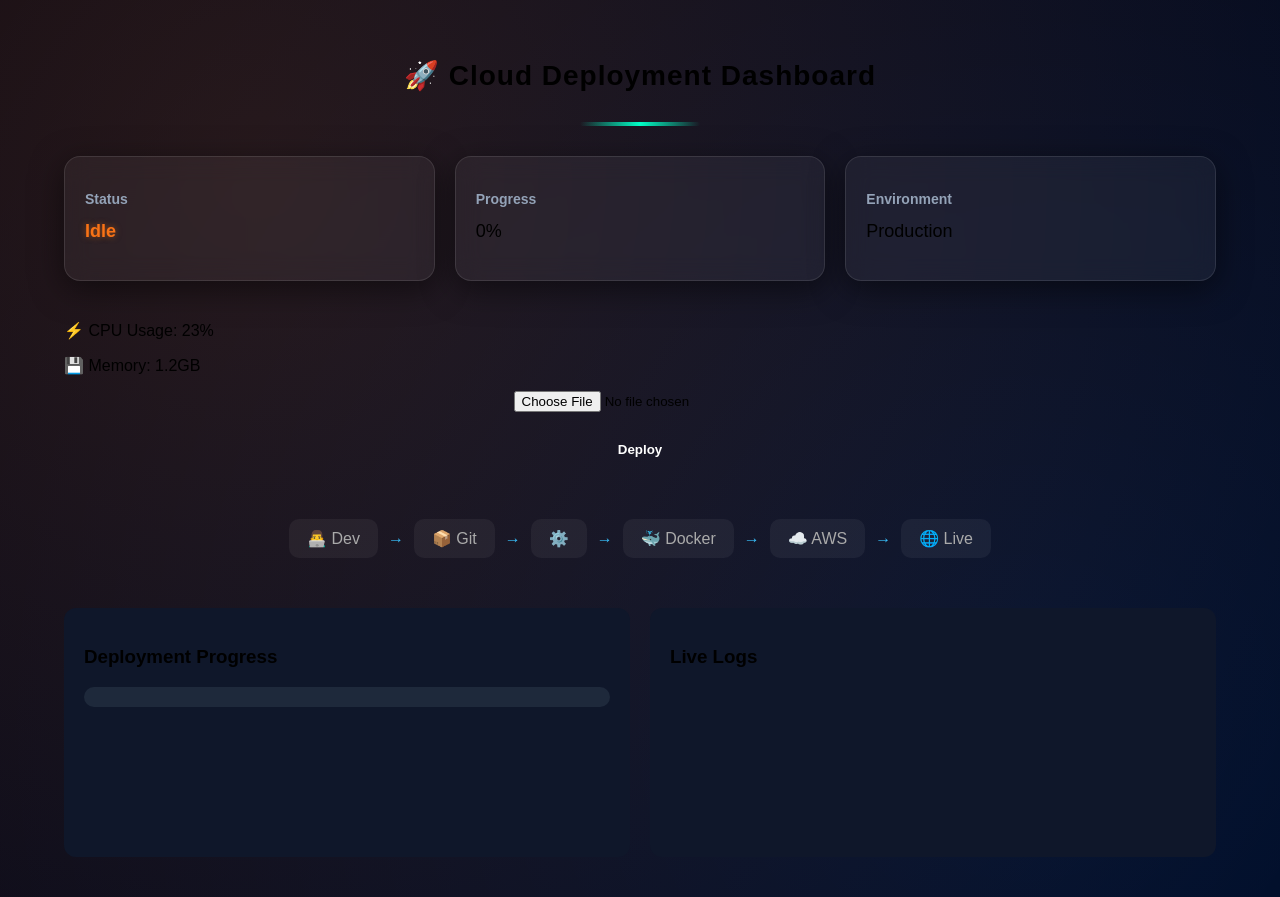
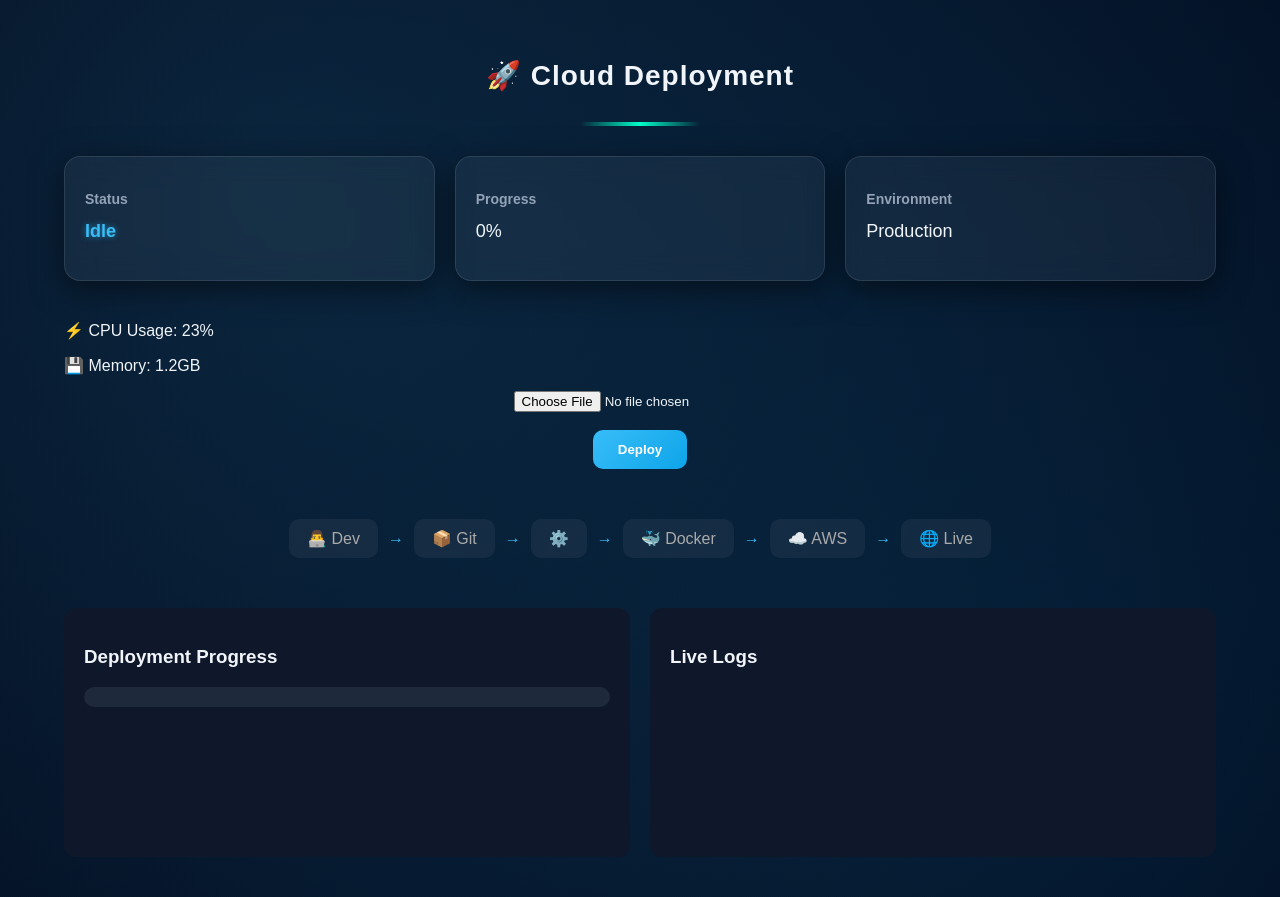
Before and after one commit to PunyaKP/cloud-deployment-system, a Flask app: page / in a window 1280 px wide. Run offline with Flask 3, Linux system fonts and the light colour scheme.

Commit message:
Auto deploy commit

```diff
--- a/templates/index.html
+++ b/templates/index.html
@@ -4,25 +4,30 @@
     <title>Cloud Deployment</title>
     <style>
         :root {
-    --primary: #f97316;   /* main orange */
-    --secondary: #ea580c; /* darker orange */
-    --bg: #020617;
-    --card: #0f172a;
-    --text: #e2e8f0;
+    --bg: #020617;            /* deep black-blue */
+    --card: #0f172a;          /* dark blue */
+    --card-light: #1e293b;    /* slightly lighter */
+
+    --primary: #38bdf8;       /* light blue */
+    --secondary: #0ea5e9;     /* blue */
+
+    --text: #f1f5f9;          /* white */
+    --muted: #94a3b8;         /* soft gray */
 }
     body {
-        margin: 0;
-        font-family: 'Poppins', sans-serif;
+    margin: 0;
+    font-family: 'Poppins', sans-serif;
 
-         background:
-            radial-gradient(circle at 20% 20%, rgba(249,115,22,0.15), transparent),
-            radial-gradient(circle at 80% 80%, rgba(0,114,255,0.12), transparent),
-            #020617;
+    background:
+        radial-gradient(circle at 20% 20%, rgba(56,189,248,0.15), transparent),
+        radial-gradient(circle at 80% 80%, rgba(14,165,233,0.12), transparent),
+        var(--bg);
 
-        min-height: 100vh;
-        overflow-x: hidden;
+    color: var(--text);
+
+    min-height: 100vh;
+    overflow-x: hidden;
 }
-
 /* container */
 .container {
     width: 90%;
@@ -48,45 +53,27 @@ h1 {
 
 .card {
     flex: 1;
+    background: rgba(15, 23, 42, 0.85);
+    backdrop-filter: blur(14px);
+
     padding: 20px;
-    border-radius: 16px;
+    border-radius: 14px;
 
-    background: rgba(255,255,255,0.05);
-    backdrop-filter: blur(12px);
-
-    border: 1px solid rgba(255,255,255,0.1);
+    border: 1px solid rgba(255,255,255,0.08);
 
     box-shadow:
-        0 8px 32px rgba(0,0,0,0.5),
-        inset 0 0 10px rgba(255,255,255,0.05);
+        0 10px 30px rgba(0,0,0,0.6),
+        0 0 20px rgba(56,189,248,0.05);
 
-    transition: all 0.3s ease;
-    position: relative;
-    overflow: hidden;
-    .card::before {
-    content: "";
-    position: absolute;
-    top: 0;
-    left: -100%;
-    width: 100%;
-    height: 3px;
-
-    background: linear-gradient(90deg, transparent, #00ffcc, transparent);
-    transition: 0.5s;
-}
-
-.card:hover::before {
-    left: 100%;
-}
+    transition: 0.3s;
 }
 .card:hover {
-    transform: translateY(-6px) scale(1.01);
+    transform: translateY(-6px) scale(1.02);
 
     box-shadow:
-        0 15px 40px rgba(0,0,0,0.7),
-        0 0 20px rgba(0,255,204,0.4);
+        0 20px 40px rgba(0,0,0,0.8),
+        0 0 25px rgba(56,189,248,0.15);
 }
-
 
 
 /* form */
@@ -96,7 +83,7 @@ form {
 }
 
 button {
-    background: linear-gradient(135deg, var(--primary),varr(--secondary));
+    background: linear-gradient(135deg, var(--primary),var(--secondary));
     border: none;
     padding: 12px 25px;
     border-radius: 10px;
@@ -108,7 +95,7 @@ button {
 
 button:hover {
     transform: scale(1.05);
-    box-shadow: 0 0 20px rgba(249, 115, 22, 0.4);
+    box-shadow: 0 0 20px rgba(56,189,248,0.3);
 }
 
 /* pipeline */
@@ -190,20 +177,19 @@ button:hover {
 #progressBar {
     height: 100%;
     width: 0%;
+    background: linear-gradient(90deg, var(--primary), var(--secondary));
 
-    background: var(--primary);
+    transition: width 0.5s ease-in-out;
 
-    transition: width 0.6s cubic-bezier(0.4, 0, 0.2, 1);
-
-    #progressBar {
-    box-shadow: 0 0 8px rgba(249, 115, 22, 0.5);
-}
+    box-shadow:
+        0 0 10px rgba(56,189,248,0.6),
+        0 0 20px rgba(56,189,248,0.4);
 }
 
 #statusText {
     font-weight: bold;
     color: var(--primary);
-    text-shadow: 0 0 6px rgba(249, 115, 22, 0.5);
+    text-shadow: 0 0 6px rgba(56,189,248,0.6);
 }
 
 #statusText.active {
@@ -247,7 +233,7 @@ h1 {
 <div class="container">
 
     <!-- HEADER -->
-    <h1>🚀 Cloud Deployment Dashboard</h1>
+    <h1>🚀 Cloud Deployment </h1>
     <div class="top-line"></div>
     <!-- STATS -->
     <div class="stats">
```
